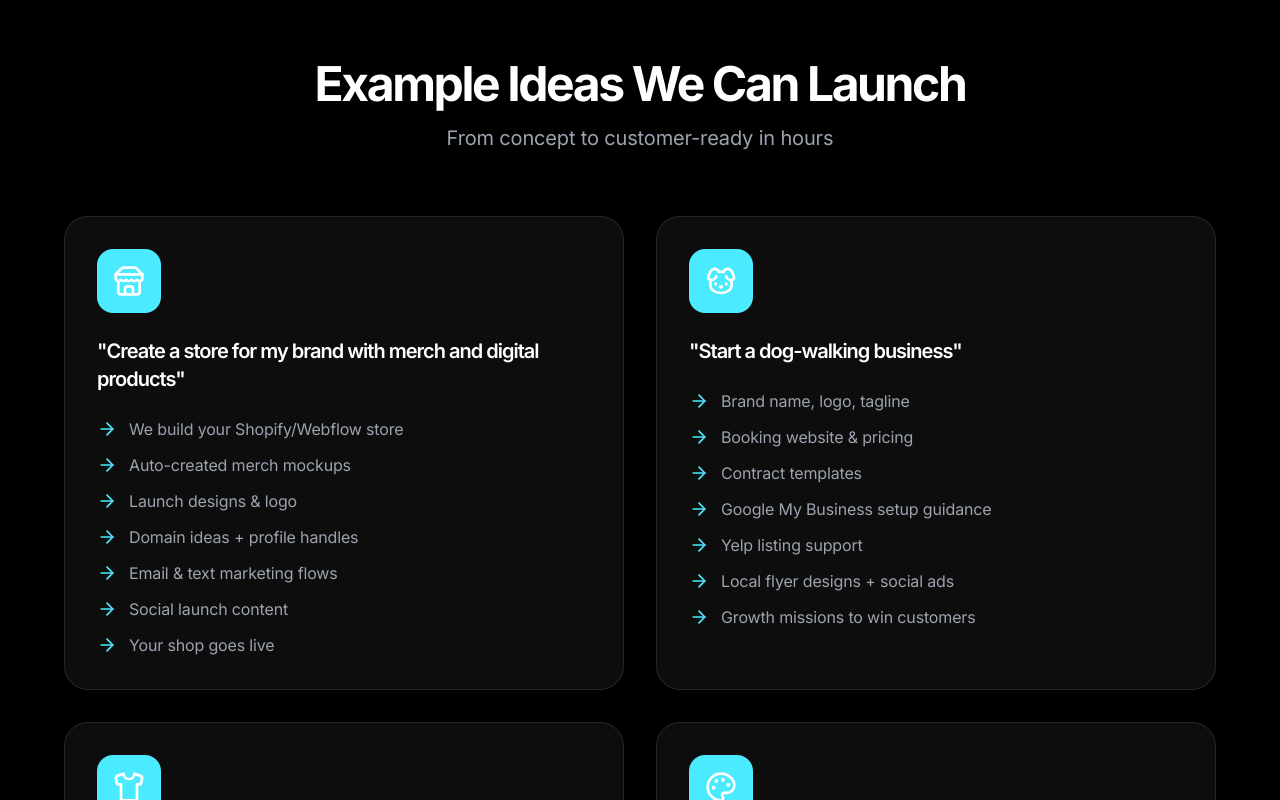
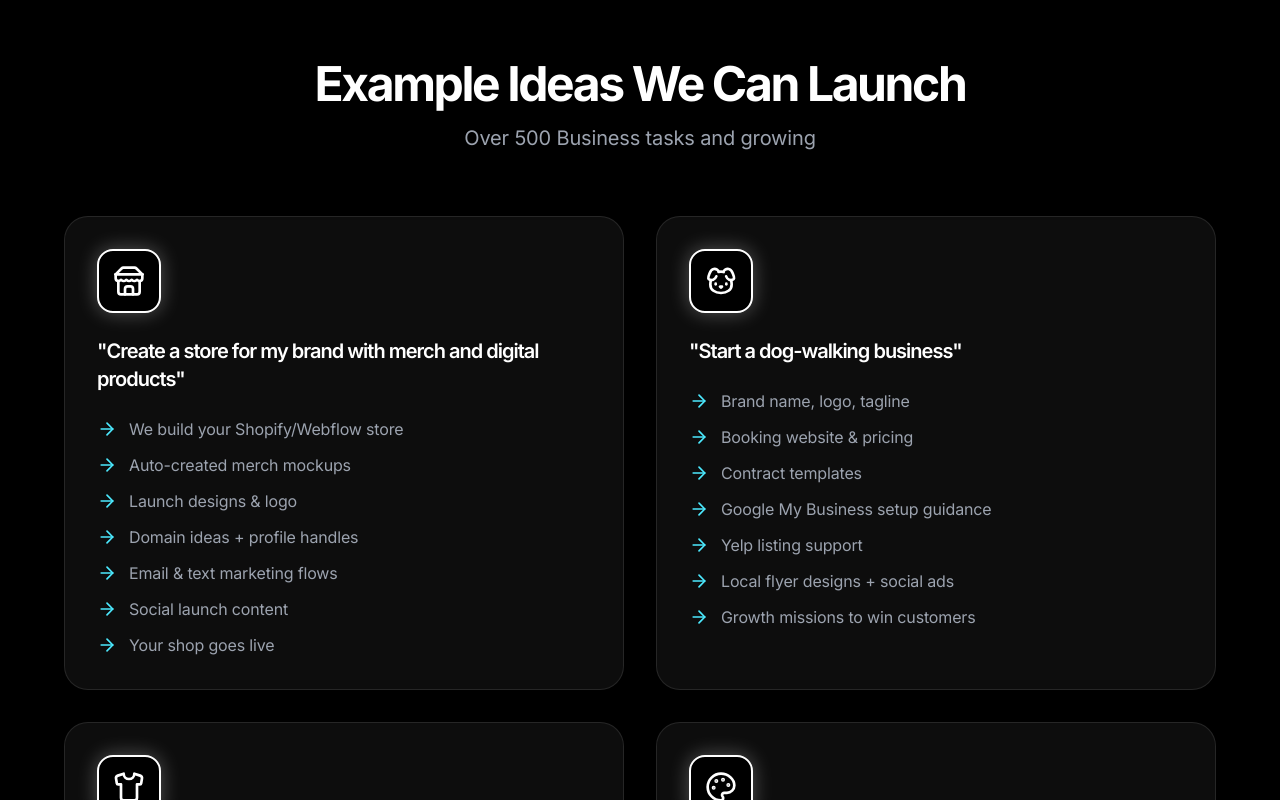
Before and after one commit to zepfarms/blocksmith-launchpad, a React (Vite) app: page / in a window 1280 px wide. Shown: the part 820-1620 px from the top of the page. Built offline with nearby package versions, Linux system fonts and the light colour scheme; the HTML template or start-up script is replaced by a standard one.

Commit message:
Update ExampleIdeas icons visuals and text
Change the ExampleIdeasSection icons to have black backgrounds with white glowing borders, keep icons white, and update the subtitle to "Over 500 Business tasks and growing" to reflect expanded capabilities.

```diff
--- a/src/components/ExampleIdeasSection.tsx
+++ b/src/components/ExampleIdeasSection.tsx
@@ -62,7 +62,7 @@ export const ExampleIdeasSection = () => {
             Example Ideas We Can Launch
           </h2>
           <p className="text-xl text-gray-400 mb-16 text-center">
-            From concept to customer-ready in hours
+            Over 500 Business tasks and growing
           </p>
 
           <div className="grid grid-cols-1 md:grid-cols-2 gap-8">
@@ -73,7 +73,7 @@ export const ExampleIdeasSection = () => {
                   key={index}
                   className="bg-white/5 border border-white/10 rounded-3xl p-8 hover:bg-white/10 transition-all"
                 >
-                  <div className="bg-primary rounded-2xl w-16 h-16 flex items-center justify-center mb-6">
+                  <div className="bg-black border-2 border-white shadow-[0_0_20px_rgba(255,255,255,0.3)] rounded-2xl w-16 h-16 flex items-center justify-center mb-6">
                     <Icon className="w-8 h-8 text-white" />
                   </div>
 
```
